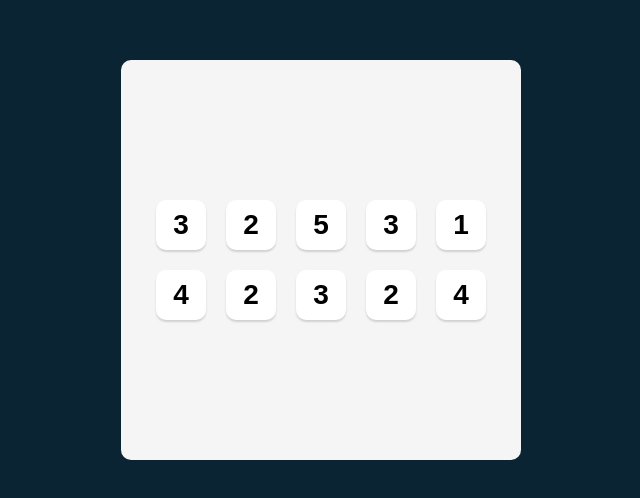
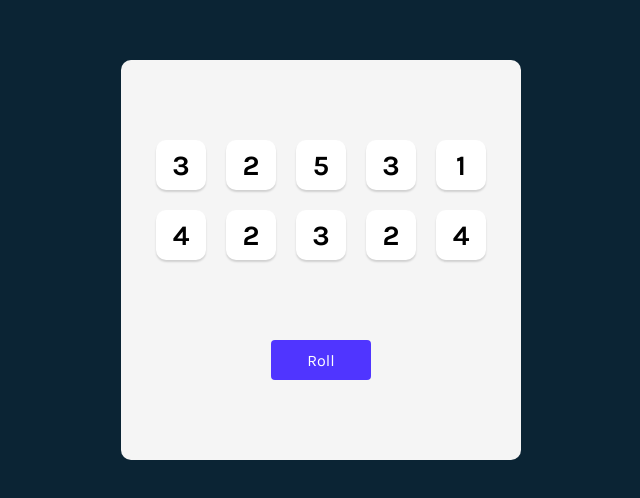
Before and after one commit to qixiangggg/Tenzies, a React (Vite) app in the folder Tenzies/: page / in a window 1280 px wide. Shown: the part 140-638 px from the top of the page, without its empty margins (319-959 px from the left). Built offline with nearby package versions, Linux system fonts and the light colour scheme.

Commit message:
Add a roll button and let the roll button randomize the dice

```diff
--- a/Tenzies/src/App.jsx
+++ b/Tenzies/src/App.jsx
@@ -4,6 +4,9 @@
 export default function App(){
   const [diceNumbers, setDiceNumbers] = useState(generateAllNewDice())
 
+  function rollDice(){
+    setDiceNumbers(generateAllNewDice())
+  }
   function generateAllNewDice(){
         const randomNumbers = []
 
@@ -18,6 +21,7 @@
       <div className="dice-container">
         {diceNumbers.map((diceNumber) => <Die value={diceNumber}/>)}
       </div>
+      <button className="roll-dice" onClick={rollDice}>Roll</button>
     </main>
   )
 }
--- a/Tenzies/src/index.css
+++ b/Tenzies/src/index.css
@@ -25,8 +25,9 @@
   border-radius: 10px;
   height: 100%;
   display: flex;
-  justify-content: center;
+  justify-content: space-evenly;
   align-items: center;
+  flex-direction: column;
 }
 
 .dice-container{
@@ -35,6 +36,10 @@
   gap: 20px;
 }
 
+button{
+  font-family: Karla, sans-serif;
+  cursor: pointer;
+}
 .dice-container button{
   width: 50px;
   height: 50px;
@@ -46,3 +51,13 @@
   font-weight: bold;
   cursor: pointer;
 }
+
+button.roll-dice{
+  background-color: #5035FF;
+  width: 100px;
+  height: 40px;
+  color: white;
+  border-radius: 4px;
+  border: none;
+  font-size: 16px;
+}
```
